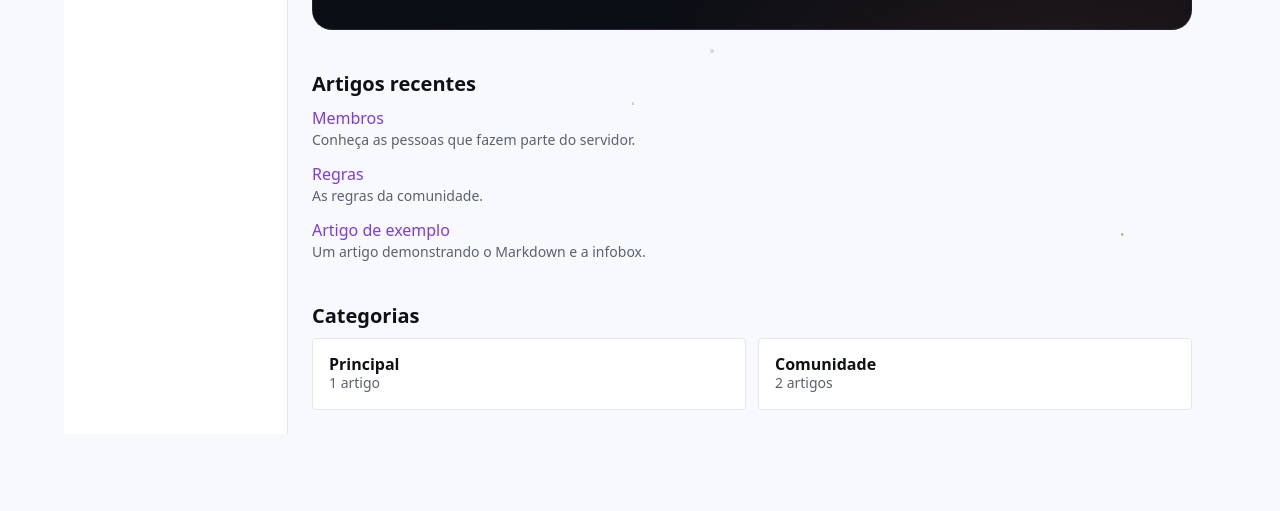
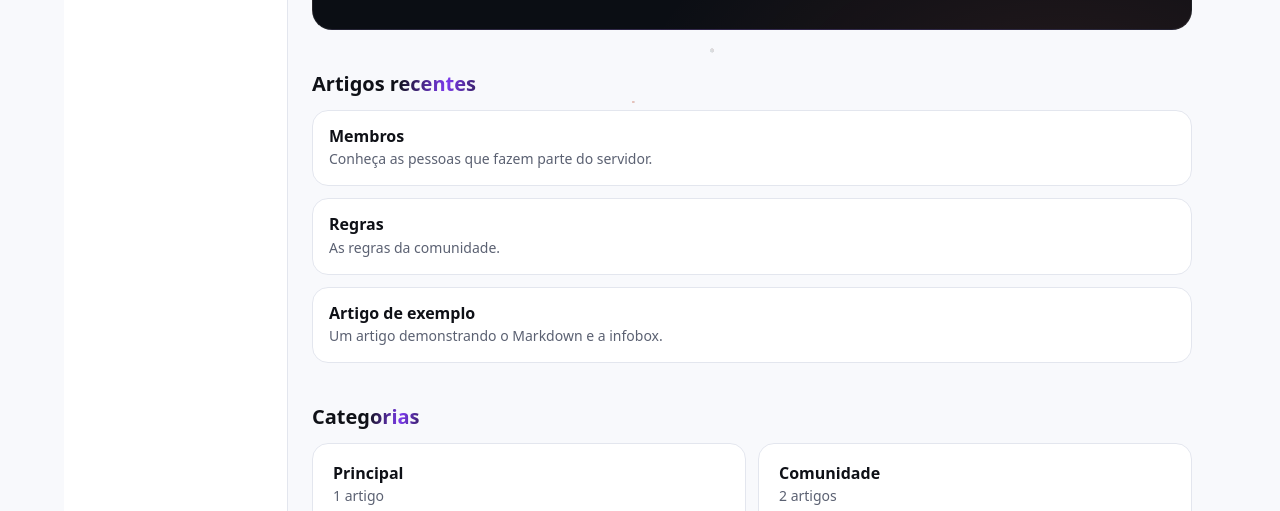
Before and after one commit to DanielFigues/B3Wiki, a React (Vite) app: page / in a window 1280 px wide. Shown: the part 441-952 px from the top of the page. Before the commit the page ends 875 px from the top, so only its background shows below. Built offline with nearby package versions, Linux system fonts and the light colour scheme.

Commit message:
feat: cards com spotlight e reveals na página inicial

```diff
--- a/src/pages/Home.tsx
+++ b/src/pages/Home.tsx
@@ -6,6 +6,9 @@ import SplitText from '../components/reactbits/TextAnimations/SplitText/SplitTex
 import BlurText from '../components/reactbits/TextAnimations/BlurText/BlurText'
 import CountUp from '../components/reactbits/TextAnimations/CountUp/CountUp'
 import Magnet from '../components/reactbits/Animations/Magnet/Magnet'
+import SpotlightCard from '../components/reactbits/Components/SpotlightCard/SpotlightCard'
+import ShinyText from '../components/reactbits/TextAnimations/ShinyText/ShinyText'
+import FadeContent from '../components/reactbits/Animations/FadeContent/FadeContent'
 
 function Home() {
   const { config, articles } = useWiki()
@@ -34,6 +37,23 @@ function Home() {
     >
       Criar artigo
     </Link>
+  )
+
+  const SectionTitle = ({ children }: { children: string }) =>
+    reduceMotion ? (
+      <h2 className="text-xl font-semibold text-ink-heading">{children}</h2>
+    ) : (
+      <h2 className="text-xl font-semibold text-ink-heading">
+        <ShinyText
+          text={children}
+          speed={3}
+          delay={0.6}
+          spread={100}
+          color="var(--color-ink-heading)"
+          shineColor="var(--color-accent)"
+          pauseOnHover
+        />
+      </h2>
     )
 
   return (
@@ -94,29 +114,45 @@ function Home() {
         </div>
       </section>
 
-      {/* seções recentes/categorias permanecem como estão (Task 5) */}
-
       <section id="artigos" className="scroll-mt-6">
-        <h2 className="mb-2 text-xl font-semibold text-ink-heading">Artigos recentes</h2>
+        <SectionTitle>Artigos recentes</SectionTitle>
         {recent.length === 0 ? (
           <p className="text-ink-muted">Nenhum artigo ainda. Crie o primeiro no editor.</p>
-        ) : (
-          <ul className="space-y-3">
+        ) : reduceMotion ? (
+          <ul className="mt-3 space-y-3">
             {recent.map((article) => (
               <li key={article.slug}>
-                <Link to={`/wiki/${encodeURIComponent(article.slug)}`} className="text-accent hover:underline">
-                  {article.title}
+                <Link to={`/wiki/${encodeURIComponent(article.slug)}`} className="block hover:no-underline">
+                  <SpotlightCard spotlightColor="rgba(139, 92, 246, 0.30)" className="p-4 text-left">
+                    <h3 className="font-semibold text-ink-heading">{article.title}</h3>
+                    <p className="mt-1 text-sm text-ink-muted">{article.summary}</p>
+                  </SpotlightCard>
                 </Link>
-                <p className="text-sm text-ink-muted">{article.summary}</p>
               </li>
             ))}
           </ul>
+        ) : (
+          <FadeContent duration={700}>
+            <ul className="mt-3 space-y-3">
+              {recent.map((article) => (
+                <li key={article.slug}>
+                  <Link to={`/wiki/${encodeURIComponent(article.slug)}`} className="block hover:no-underline">
+                    <SpotlightCard spotlightColor="rgba(139, 92, 246, 0.30)" className="p-4 text-left">
+                      <h3 className="font-semibold text-ink-heading">{article.title}</h3>
+                      <p className="mt-1 text-sm text-ink-muted">{article.summary}</p>
+                    </SpotlightCard>
+                  </Link>
+                </li>
+              ))}
+            </ul>
+          </FadeContent>
         )}
       </section>
 
       <section>
-        <h2 className="mb-2 text-xl font-semibold text-ink-heading">Categorias</h2>
-        <div className="grid gap-3 sm:grid-cols-2">
+        <SectionTitle>Categorias</SectionTitle>
+        {reduceMotion ? (
+          <div className="mt-3 grid gap-3 sm:grid-cols-2">
             {config.categories.map((category) => {
               const count = Object.values(articles).filter((article) =>
                 article.categories.includes(category.title),
@@ -125,16 +161,43 @@ function Home() {
                 <Link
                   key={category.title}
                   to={`/categoria/${slugify(category.title)}`}
-                className="rounded border border-line bg-surface p-4 hover:border-accent hover:no-underline"
+                  className="block hover:no-underline"
                 >
+                  <SpotlightCard spotlightColor="rgba(139, 92, 246, 0.30)" className="h-full p-5 text-left">
                     <h3 className="font-semibold text-ink-heading">{category.title}</h3>
-                <p className="text-sm text-ink-muted">
+                    <p className="mt-1 text-sm text-ink-muted">
                       {count === 1 ? '1 artigo' : `${count} artigos`}
                     </p>
+                  </SpotlightCard>
                 </Link>
               )
             })}
           </div>
+        ) : (
+          <FadeContent duration={700}>
+            <div className="mt-3 grid gap-3 sm:grid-cols-2">
+              {config.categories.map((category) => {
+                const count = Object.values(articles).filter((article) =>
+                  article.categories.includes(category.title),
+                ).length
+                return (
+                  <Link
+                    key={category.title}
+                    to={`/categoria/${slugify(category.title)}`}
+                    className="block hover:no-underline"
+                  >
+                    <SpotlightCard spotlightColor="rgba(139, 92, 246, 0.30)" className="h-full p-5 text-left">
+                      <h3 className="font-semibold text-ink-heading">{category.title}</h3>
+                      <p className="mt-1 text-sm text-ink-muted">
+                        {count === 1 ? '1 artigo' : `${count} artigos`}
+                      </p>
+                    </SpotlightCard>
+                  </Link>
+                )
+              })}
+            </div>
+          </FadeContent>
+        )}
       </section>
     </div>
   )
```
Lines whose indentation alone changed are shown as unchanged.
